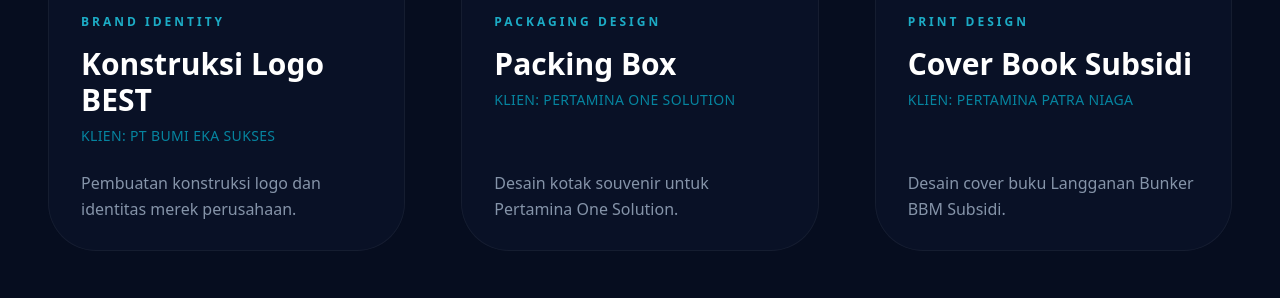
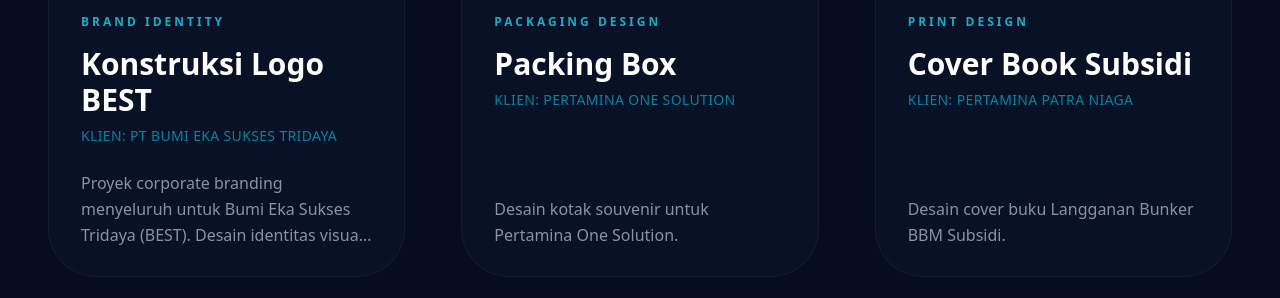
Before and after one commit to Rafli161102/CV-MRR, a Next.js app: page /projects in a window 1280 px wide. Shown: the part 920-1218 px from the top of the page. Built offline with nearby package versions, Linux system fonts and the light colour scheme.

Commit message:
Update store.js

```diff
--- a/src/data/store.js
+++ b/src/data/store.js
@@ -7,9 +7,9 @@ export const PROJECT_LIST = [
   {
     id: "logo-best",
     title: "Konstruksi Logo BEST",
-    company: "PT Bumi Eka Sukses",
+    company: "PT Bumi Eka Sukses Tridaya",
     category: "Brand Identity",
-    description: "Pembuatan konstruksi logo dan identitas merek perusahaan.",
+    description: "Proyek corporate branding menyeluruh untuk Bumi Eka Sukses Tridaya (BEST). Desain identitas visual ini dirancang untuk memancarkan kesan profesional, stabil, dan inovatif. Logo menggabungkan inisial B, E, S, T dengan bentuk globe (oval) yang melambangkan visi perusahaan sebagai mitra usaha berskala nasional dan internasional. Proyek ini juga mencakup perancangan Brand Guidelines lengkap, mulai dari filosofi warna, penggunaan tipografi Montserrat yang modern, hingga aturan ruang kosong (clear space) dan grid konstruksi logo.",
     images: [
     "/projects/logo-best-1.jpg",
     "/projects/logo-best-2.jpg",
```
